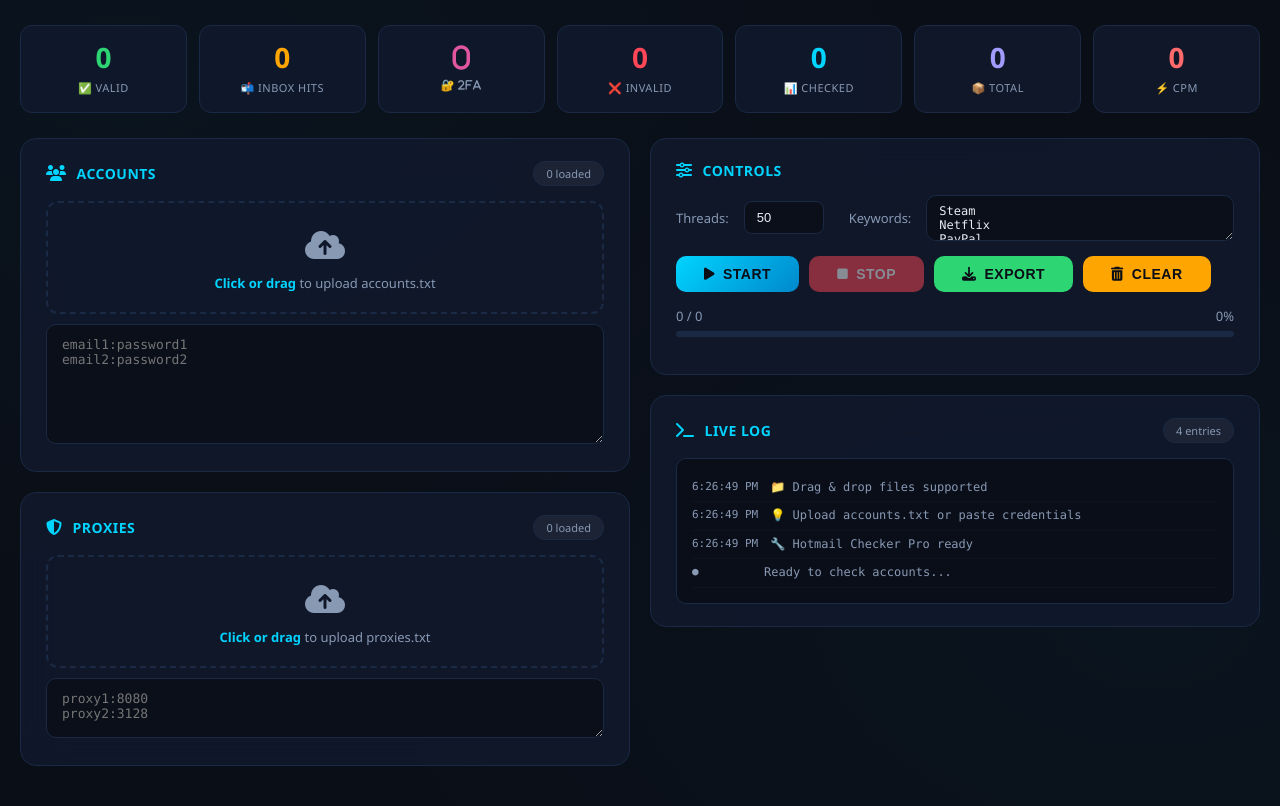
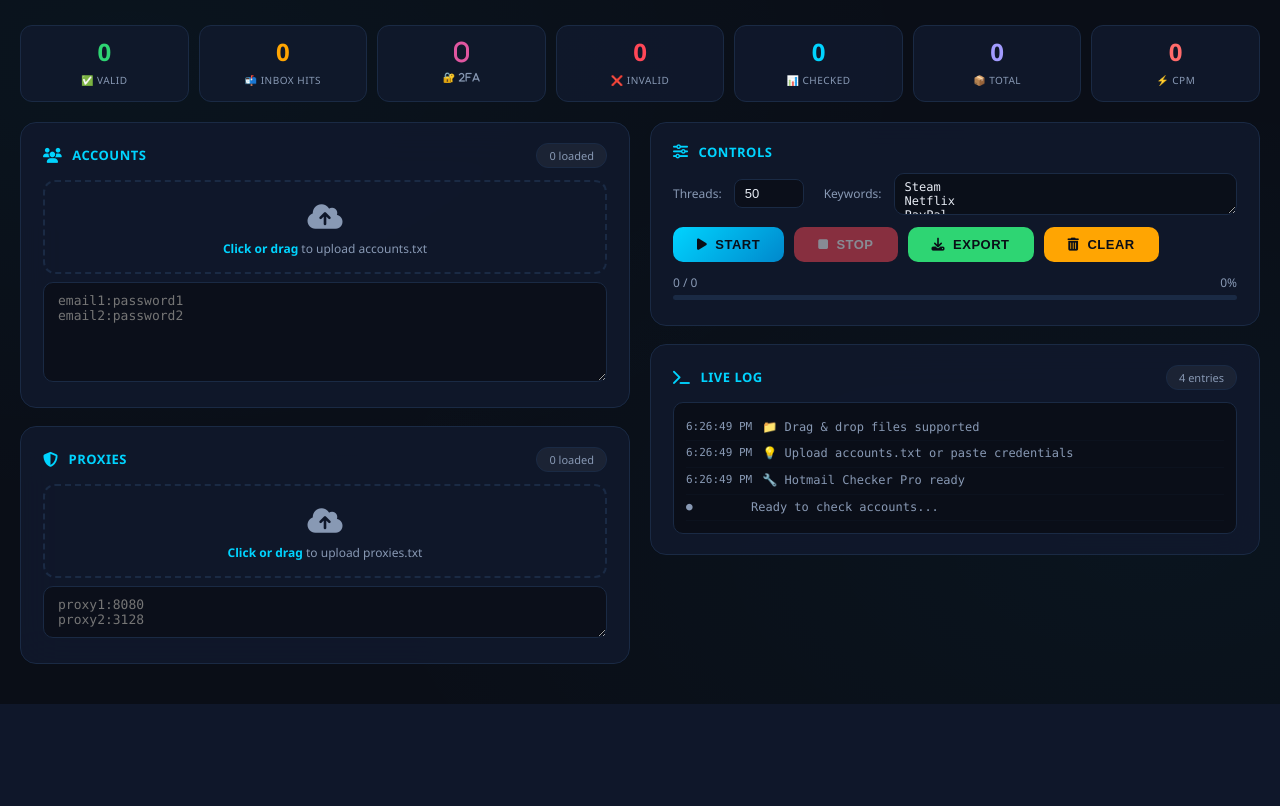
Before and after one commit to juanccvv91/hotmail-checker-, a Flask app: page / in a window 1280 px wide. Shown: the part 101-907 px from the top of the page. After the commit the page ends 805 px from the top, so only its background shows below. Run offline with Flask 3, Linux system fonts and the light colour scheme.

Commit message:
Refactor styles and HTML structure in index.html
Updated styles for various elements, including adjustments to padding, margin, font sizes, and grid layout. Modified HTML structure for improved layout and functionality.

```diff
--- a/hotmail-checker/templates/index.html
+++ b/hotmail-checker/templates/index.html
@@ -44,7 +44,6 @@
             margin: 0 auto;
         }
 
-        /* ===== HEADER ===== */
         .header {
             display: flex;
             justify-content: space-between;
@@ -124,19 +123,18 @@
             50% { opacity: 0.5; transform: scale(0.9); }
         }
 
-        /* ===== STATS ===== */
         .stats-grid {
             display: grid;
-            grid-template-columns: repeat(auto-fit, minmax(140px, 1fr));
-            gap: 12px;
-            margin-bottom: 25px;
+            grid-template-columns: repeat(auto-fit, minmax(130px, 1fr));
+            gap: 10px;
+            margin-bottom: 20px;
         }
 
         .stat-card {
             background: var(--bg-card);
             border: 1px solid var(--border-color);
             border-radius: 12px;
-            padding: 15px 20px;
+            padding: 12px 15px;
             text-align: center;
             transition: all 0.3s;
         }
@@ -147,18 +145,18 @@
         }
 
         .stat-number {
-            font-size: 28px;
+            font-size: 24px;
             font-weight: 700;
             display: block;
             line-height: 1.2;
         }
 
         .stat-label {
-            font-size: 11px;
+            font-size: 10px;
             text-transform: uppercase;
             letter-spacing: 0.5px;
             color: var(--text-secondary);
-            margin-top: 4px;
+            margin-top: 3px;
         }
 
         .stat-card.valid .stat-number { color: var(--success); }
@@ -169,7 +167,6 @@
         .stat-card.total .stat-number { color: var(--purple); }
         .stat-card.cpm .stat-number { color: #ff6b6b; }
 
-        /* ===== MAIN LAYOUT ===== */
         .main-grid {
             display: grid;
             grid-template-columns: 1fr 1fr;
@@ -181,7 +178,7 @@
             background: var(--bg-card);
             border: 1px solid var(--border-color);
             border-radius: 16px;
-            padding: 22px 25px;
+            padding: 20px 22px;
             backdrop-filter: blur(20px);
         }
 
@@ -189,11 +186,11 @@
             display: flex;
             justify-content: space-between;
             align-items: center;
-            margin-bottom: 15px;
+            margin-bottom: 12px;
         }
 
         .card-title {
-            font-size: 14px;
+            font-size: 13px;
             font-weight: 600;
             color: var(--accent);
             text-transform: uppercase;
@@ -204,7 +201,7 @@
         }
 
         .card-title i {
-            font-size: 16px;
+            font-size: 15px;
         }
 
         .card-badge {
@@ -216,11 +213,10 @@
             color: var(--text-secondary);
         }
 
-        /* ===== FILE UPLOAD ===== */
         .file-upload-area {
             border: 2px dashed var(--border-color);
             border-radius: 12px;
-            padding: 20px;
+            padding: 15px;
             text-align: center;
             transition: all 0.3s;
             cursor: pointer;
@@ -245,14 +241,14 @@
         }
 
         .file-upload-area .upload-icon {
-            font-size: 32px;
+            font-size: 28px;
             color: var(--text-secondary);
-            margin-bottom: 8px;
+            margin-bottom: 5px;
         }
 
         .file-upload-area .upload-text {
             color: var(--text-secondary);
-            font-size: 13px;
+            font-size: 12px;
         }
 
         .file-upload-area .upload-text strong {
@@ -263,11 +259,11 @@
             display: flex;
             align-items: center;
             gap: 10px;
-            padding: 8px 14px;
+            padding: 6px 12px;
             background: rgba(0, 212, 255, 0.08);
             border-radius: 8px;
-            margin-top: 10px;
-            font-size: 13px;
+            margin-top: 8px;
+            font-size: 12px;
         }
 
         .file-info i {
@@ -282,7 +278,17 @@
         .file-info .file-size {
             color: var(--text-secondary);
             margin-left: auto;
-            font-size: 12px;
+            font-size: 11px;
+        }
+
+        .file-info .btn-remove {
+            background: var(--danger);
+            border: none;
+            color: #fff;
+            padding: 2px 10px;
+            border-radius: 6px;
+            font-size: 11px;
+            cursor: pointer;
         }
 
         textarea {
@@ -291,12 +297,12 @@
             border: 1px solid var(--border-color);
             border-radius: 10px;
             color: var(--text-primary);
-            padding: 12px 15px;
+            padding: 10px 14px;
             font-family: 'Consolas', 'Courier New', monospace;
             font-size: 13px;
             transition: border-color 0.3s;
             resize: vertical;
-            min-height: 100px;
+            min-height: 90px;
         }
 
         textarea:focus {
@@ -304,26 +310,25 @@
             border-color: var(--accent);
         }
 
-        /* ===== SETTINGS ===== */
         .settings-row {
             display: flex;
-            gap: 15px;
+            gap: 12px;
             flex-wrap: wrap;
             align-items: center;
         }
 
         .settings-row label {
-            font-size: 13px;
+            font-size: 12px;
             color: var(--text-secondary);
         }
 
         .settings-row input[type="number"] {
-            width: 80px;
+            width: 70px;
             background: rgba(10, 14, 23, 0.8);
             border: 1px solid var(--border-color);
             border-radius: 8px;
             color: var(--text-primary);
-            padding: 8px 12px;
+            padding: 6px 10px;
             font-size: 13px;
         }
 
@@ -332,13 +337,19 @@
             border-color: var(--accent);
         }
 
-        /* ===== BUTTONS ===== */
+        .settings-row textarea.small {
+            min-height: 36px;
+            flex: 1;
+            font-size: 12px;
+            padding: 6px 10px;
+        }
+
         .btn {
-            padding: 10px 28px;
+            padding: 10px 24px;
             border: none;
             border-radius: 10px;
             font-weight: 700;
-            font-size: 14px;
+            font-size: 13px;
             cursor: pointer;
             transition: all 0.3s;
             text-transform: uppercase;
@@ -401,32 +412,32 @@
         }
 
         .btn-sm {
-            padding: 6px 14px;
-            font-size: 12px;
+            padding: 5px 12px;
+            font-size: 11px;
         }
 
         .btn-group {
             display: flex;
             gap: 10px;
             flex-wrap: wrap;
+            margin: 10px 0;
         }
 
-        /* ===== PROGRESS ===== */
         .progress-container {
-            margin: 15px 0;
+            margin: 12px 0 5px 0;
         }
 
         .progress-info {
             display: flex;
             justify-content: space-between;
-            font-size: 13px;
+            font-size: 12px;
             color: var(--text-secondary);
-            margin-bottom: 6px;
+            margin-bottom: 4px;
         }
 
         .progress-bar {
             width: 100%;
-            height: 6px;
+            height: 5px;
             background: var(--border-color);
             border-radius: 4px;
             overflow: hidden;
@@ -440,12 +451,11 @@
             width: 0%;
         }
 
-        /* ===== LOGS ===== */
         .log-container {
             background: rgba(10, 14, 23, 0.9);
             border-radius: 10px;
-            padding: 15px;
-            max-height: 280px;
+            padding: 12px;
+            max-height: 260px;
             overflow-y: auto;
             font-family: 'Consolas', 'Courier New', monospace;
             font-size: 12px;
@@ -467,15 +477,15 @@
         }
 
         .log-line {
-            padding: 3px 0;
-            border-bottom: 1px solid rgba(26, 42, 68, 0.2);
+            padding: 2px 0;
+            border-bottom: 1px solid rgba(26, 42, 68, 0.15);
             display: flex;
-            gap: 12px;
+            gap: 10px;
         }
 
         .log-line .time {
             color: var(--text-secondary);
-            min-width: 60px;
+            min-width: 55px;
             font-size: 11px;
         }
 
@@ -488,7 +498,6 @@
         .log-line .message.warning { color: var(--warning); }
         .log-line .message.info { color: var(--text-secondary); }
 
-        /* ===== RESPONSIVE ===== */
         @media (max-width: 1024px) {
             .main-grid {
                 grid-template-columns: 1fr;
@@ -527,7 +536,7 @@
             }
 
             .card {
-                padding: 15px;
+                padding: 14px;
             }
         }
     </style>
@@ -589,7 +598,7 @@
             <!-- LEFT COLUMN -->
             <div>
                 <!-- Accounts -->
-                <div class="card" style="margin-bottom:20px;">
+                <div class="card" style="margin-bottom:18px;">
                     <div class="card-header">
                         <div class="card-title"><i class="fas fa-users"></i> Accounts</div>
                         <span class="card-badge" id="accountCount">0 loaded</span>
@@ -604,10 +613,10 @@
                             <i class="fas fa-check-circle"></i>
                             <span class="file-name" id="accountFileName">accounts.txt</span>
                             <span class="file-size" id="accountFileSize">0 KB</span>
-                            <button class="btn btn-danger btn-sm" onclick="clearAccounts()" style="margin-left:auto;padding:2px 10px;font-size:11px;">✕</button>
+                            <button class="btn-remove" onclick="clearAccounts()">✕</button>
                         </div>
                     </div>
-                    <textarea id="accountsInput" placeholder="email1:password1&#10;email2:password2" style="margin-top:10px;min-height:120px;"></textarea>
+                    <textarea id="accountsInput" placeholder="email1:password1&#10;email2:password2" style="margin-top:8px;min-height:100px;"></textarea>
                 </div>
 
                 <!-- Proxies -->
@@ -626,31 +635,29 @@
                             <i class="fas fa-check-circle"></i>
                             <span class="file-name" id="proxyFileName">proxies.txt</span>
                             <span class="file-size" id="proxyFileSize">0 KB</span>
-                            <button class="btn btn-danger btn-sm" onclick="clearProxies()" style="margin-left:auto;padding:2px 10px;font-size:11px;">✕</button>
+                            <button class="btn-remove" onclick="clearProxies()">✕</button>
                         </div>
                     </div>
-                    <textarea id="proxiesInput" placeholder="proxy1:8080&#10;proxy2:3128" style="margin-top:10px;min-height:60px;"></textarea>
+                    <textarea id="proxiesInput" placeholder="proxy1:8080&#10;proxy2:3128" style="margin-top:8px;min-height:50px;"></textarea>
                 </div>
             </div>
 
             <!-- RIGHT COLUMN -->
             <div>
                 <!-- Settings & Controls -->
-                <div class="card" style="margin-bottom:20px;">
+                <div class="card" style="margin-bottom:18px;">
                     <div class="card-header">
                         <div class="card-title"><i class="fas fa-sliders-h"></i> Controls</div>
                     </div>
-                    <div class="settings-row" style="margin-bottom:15px;">
+                    <div class="settings-row" style="margin-bottom:12px;">
                         <label>Threads:</label>
                         <input type="number" id="threadCount" value="50" min="1" max="200">
-                        <label style="margin-left:10px;">Keywords:</label>
-                        <textarea id="keywordsInput" style="min-height:40px;flex:1;font-size:12px;padding:8px 12px;" placeholder="Steam&#10;Netflix&#10;PayPal">Steam
+                        <label style="margin-left:8px;">Keywords:</label>
+                        <textarea id="keywordsInput" class="small" style="min-height:36px;flex:1;font-size:12px;padding:6px 10px;" placeholder="Steam&#10;Netflix&#10;PayPal">Steam
 Netflix
 PayPal
 Amazon
-Security Alert
-Bank
-Invoice</textarea>
+Security Alert</textarea>
                     </div>
                     <div class="btn-group">
                         <button class="btn btn-primary" id="startBtn" onclick="startCheck()"><i class="fas fa-play"></i> Start</button>
@@ -730,7 +737,6 @@ Invoice</textarea>
                 reader.readAsText(file);
             });
 
-            // Drag and drop
             const dropArea = input.parentElement;
             dropArea.addEventListener('dragover', (e) => {
                 e.preventDefault();
@@ -892,14 +898,12 @@ Invoice</textarea>
 
                 updateStats(data.stats);
 
-                // Update logs
                 if (data.logs && data.logs.length > 0) {
                     data.logs.reverse().forEach(log => {
                         addLog(log.message, log.level);
                     });
                 }
 
-                // Update status
                 if (!data.running && running) {
                     running = false;
                     startBtn.disabled = false;
@@ -932,19 +936,35 @@ Invoice</textarea>
 
         async function exportResults() {
             try {
-                const response = await fetch('/api/export', { method: 'POST' });
-                if (response.ok) {
-                    const blob = await response.blob();
-                    const url = URL.createObjectURL(blob);
-                    const a = document.createElement('a');
-                    a.href = url;
-                    a.download = `hotmail_results_${Date.now()}.txt`;
-                    a.click();
-                    URL.revokeObjectURL(url);
-                    addLog('💾 Results exported', 'success');
+                addLog('📤 Exportando resultados...', 'info');
+
+                const response = await fetch('/api/export', {
+                    method: 'POST',
+                    headers: {
+                        'Content-Type': 'application/json'
+                    }
+                });
+
+                if (!response.ok) {
+                    throw new Error('Error al exportar');
                 }
+
+                const blob = await response.blob();
+                const url = URL.createObjectURL(blob);
+
+                const a = document.createElement('a');
+                a.href = url;
+                a.download = `hotmail_results_${Date.now()}.txt`;
+                document.body.appendChild(a);
+                a.click();
+                document.body.removeChild(a);
+
+                setTimeout(() => URL.revokeObjectURL(url), 5000);
+
+                addLog('✅ Resultados exportados correctamente', 'success');
+
             } catch (error) {
-                addLog(`⚠️ Export error: ${error.message}`, 'error');
+                addLog(`⚠️ Error al exportar: ${error.message}`, 'error');
             }
         }
 
```
